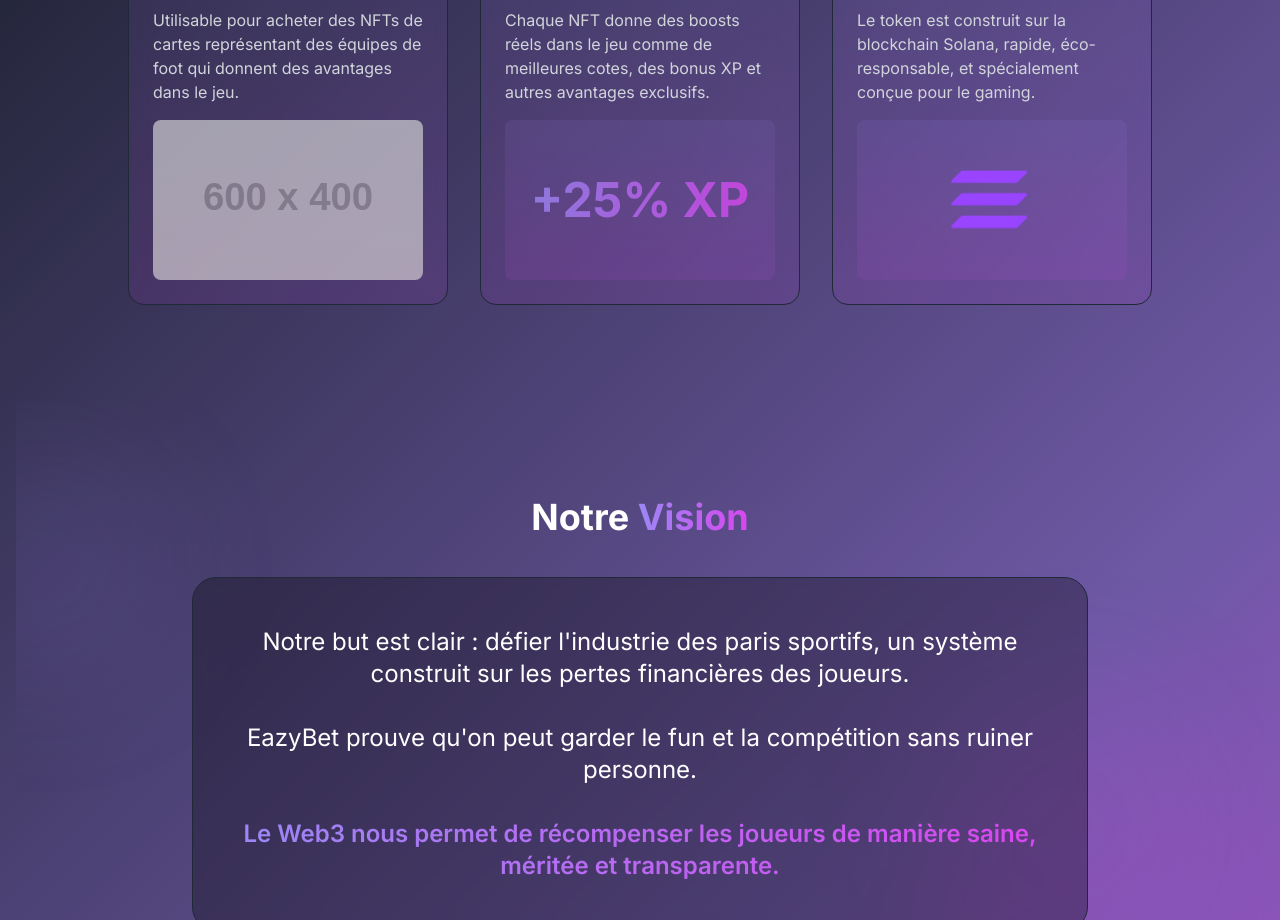
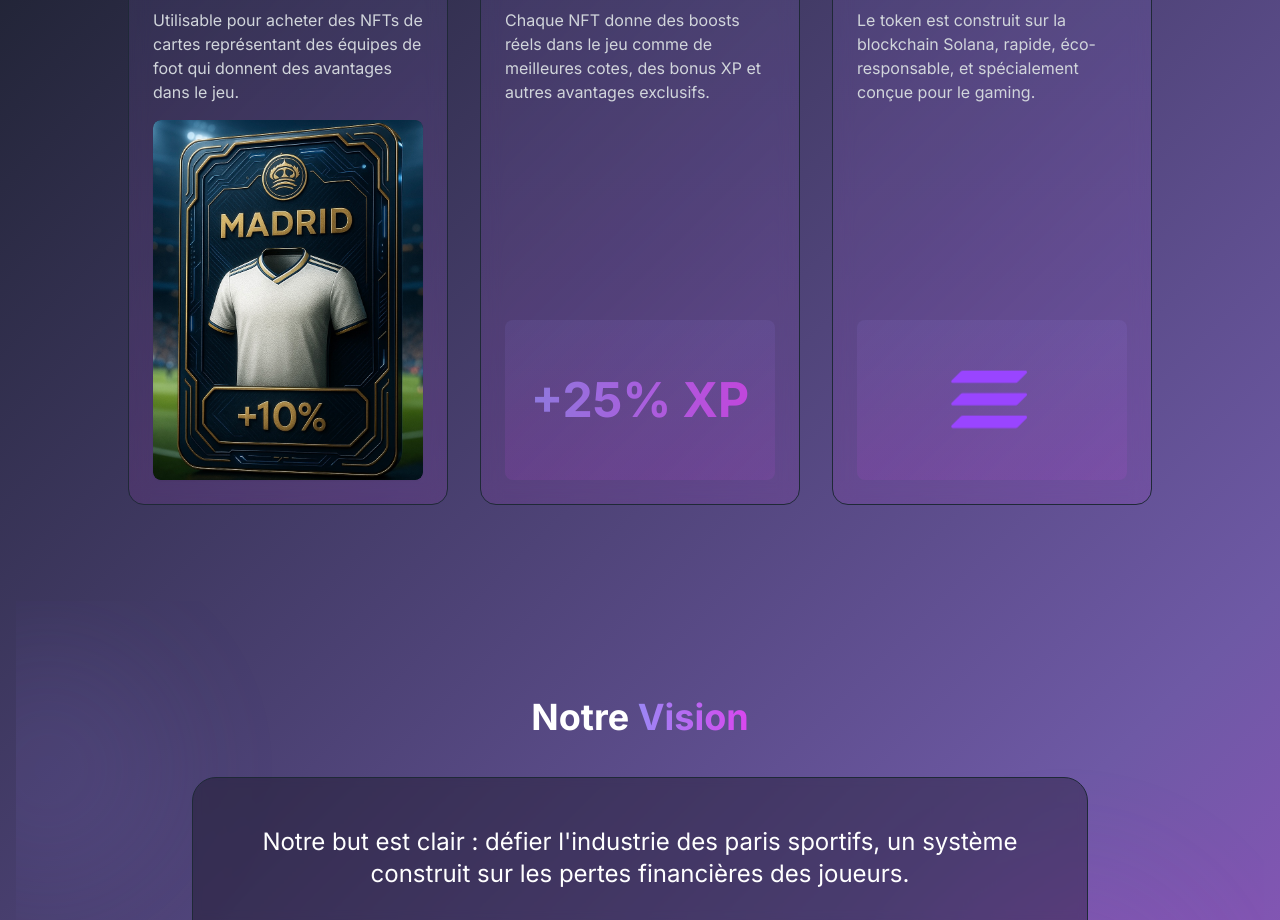
Before and after one commit to MatthieuNimal/eazybet-genesis-web, a React (Vite) app: page / in a window 1280 px wide. Shown: the part 2280-3200 px from the top of the page. Built offline with nearby package versions, Linux system fonts and the light colour scheme.

Commit message:
Add NFT card image
Update the TokenSection component to include the provided image within the "NFTs de teams" card.

```diff
--- a/src/components/landing/TokenSection.tsx
+++ b/src/components/landing/TokenSection.tsx
@@ -1,6 +1,8 @@
 
 import React from "react";
 import { Coins, Zap, LeafyGreen } from "lucide-react";
+import { AspectRatio } from "@/components/ui/aspect-ratio";
+import { Card, CardContent } from "@/components/ui/card";
 
 const TokenSection = () => {
   return (
@@ -25,15 +27,17 @@ const TokenSection = () => {
             <p className="text-gray-300 flex-grow">
               Utilisable pour acheter des NFTs de cartes représentant des équipes de foot qui donnent des avantages dans le jeu.
             </p>
-            <div className="w-full h-40 bg-gradient-card rounded-lg mt-4 relative overflow-hidden">
-              <div className="absolute inset-0 flex items-center justify-center opacity-70">
-                <img
-                  src="https://placehold.co/600x400?text=NFT+Card"
-                  alt="NFT Card"
-                  className="object-cover h-full w-full"
-                />
-              </div>
-            </div>
+            <Card className="w-full mt-4 bg-transparent border-0 overflow-hidden">
+              <CardContent className="p-0">
+                <AspectRatio ratio={3/4} className="bg-gradient-to-b from-gray-800 to-gray-900 rounded-lg overflow-hidden">
+                  <img
+                    src="/lovable-uploads/4e1fbee7-6392-42ad-9395-41b51f9a0dda.png"
+                    alt="Madrid NFT Card"
+                    className="object-cover h-full w-full"
+                  />
+                </AspectRatio>
+              </CardContent>
+            </Card>
           </div>
 
           <div className="feature-card h-full flex flex-col">
```
Also changed, not shown: public/lovable-uploads/4e1fbee7-6392-42ad-9395-41b51f9a0dda.png (added).
